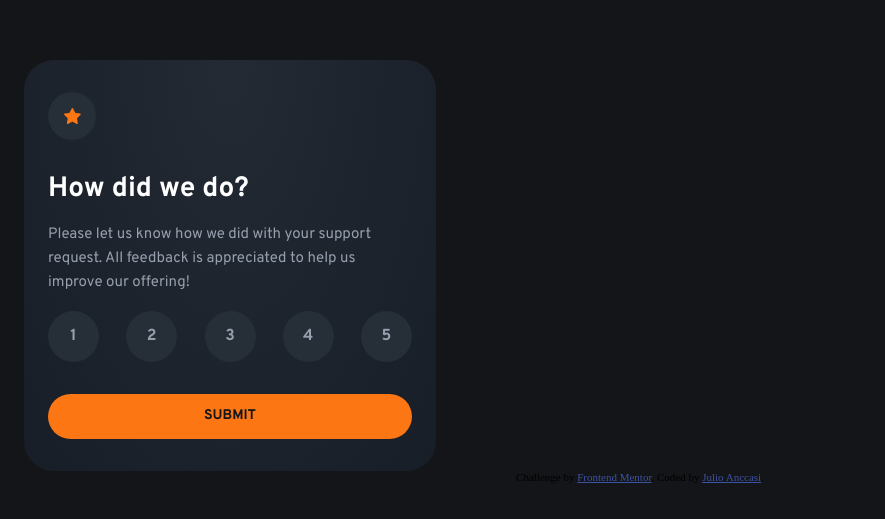
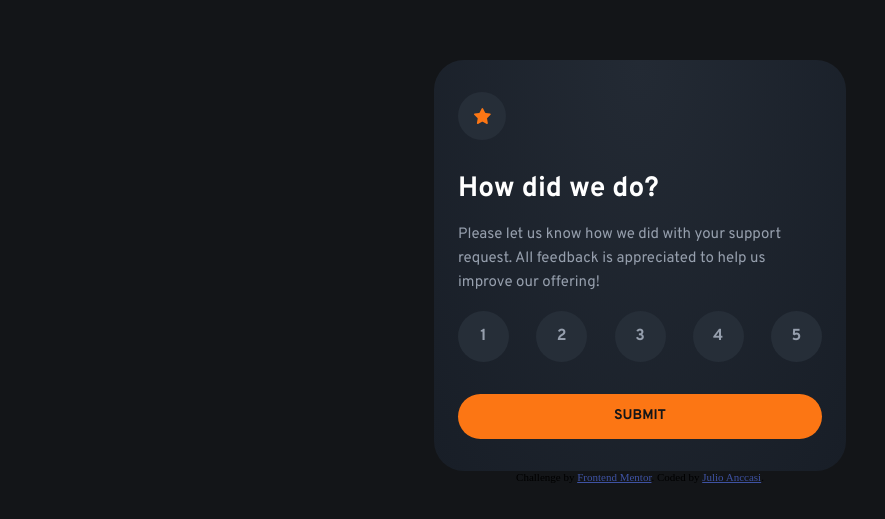
Before and after one commit to ChechiX/interactive-rating-component, a website built with Vite: page index.html in a window 1280 px wide. Shown: the part 129-648 px from the top of the page, without its empty margins (0-885 px from the left). Built offline with nearby package versions, Linux system fonts and the light colour scheme.

Commit message:
Add responsive alignment to body for larger screens

```diff
--- a/src/style.scss
+++ b/src/style.scss
@@ -100,6 +100,10 @@ body {
   display: flex;
   flex-direction: column;
   justify-content: center;
+
+  @media (min-width: 40rem) {
+    align-items: center;
+  }
 }
 
 .rating-card {
```
